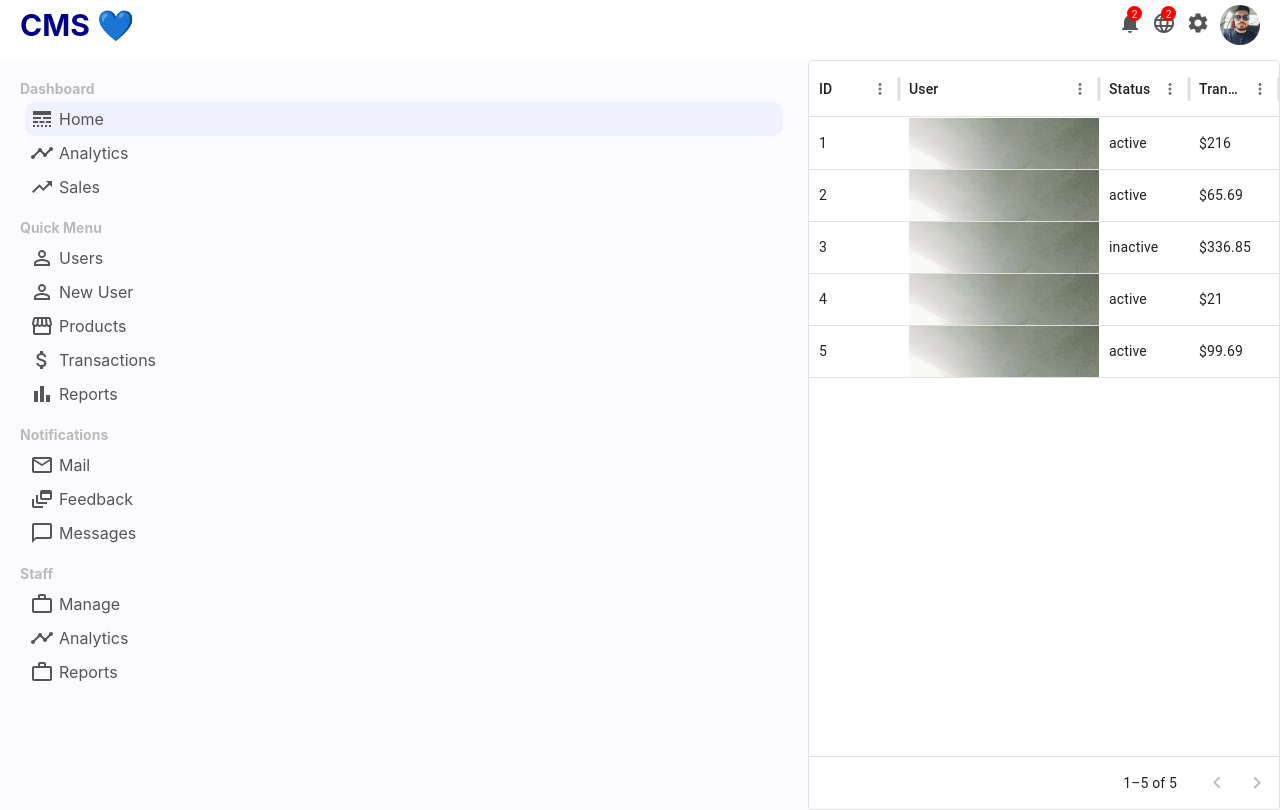
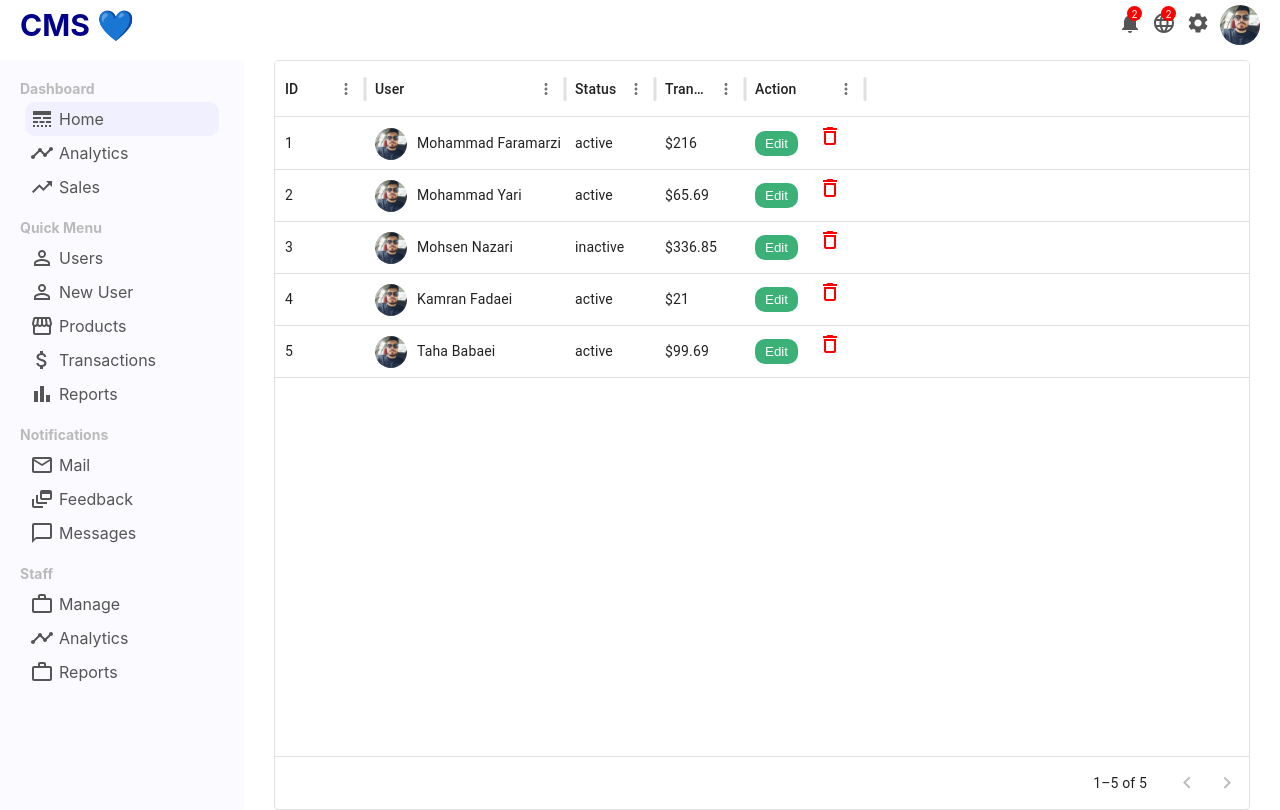
Before and after one commit to mohammadfaramarzi1/react-cms-course, a React (Create React App) app: page /users in a window 1280 px wide. Built offline with nearby package versions, Linux system fonts and the light colour scheme.

Commit message:
feat - style: style UserList.css and handle logic DeleteUser

```diff
--- a/src/pages/UsersList/UsersList.css
+++ b/src/pages/UsersList/UsersList.css
@@ -0,0 +1,40 @@
+.userlist {
+    flex: 4;
+    padding: 0 30px;
+}
+
+.userlist__user {
+    display: flex;
+    align-items: center;
+}
+
+.userlist__img {
+    width: 32px;
+    height: 32px;
+    border-radius: 50%;
+    -webkit-border-radius: 50%;
+    -moz-border-radius: 50%;
+    -ms-border-radius: 50%;
+    -o-border-radius: 50%;
+    margin-right: 10px;
+    object-fit: cover;
+}
+
+.userlist__edit {
+    border: none;
+    border-radius: 10px;
+    -webkit-border-radius: 10px;
+    -moz-border-radius: 10px;
+    -ms-border-radius: 10px;
+    -o-border-radius: 10px;
+    padding: 5px 10px;
+    color: #fff;
+    background-color: #3bb077;
+    margin-right: 20px;
+    cursor: pointer;
+}
+
+.userlist__delete {
+    color: red;
+    cursor: pointer;
+}
--- a/src/pages/UsersList/UsersList.jsx
+++ b/src/pages/UsersList/UsersList.jsx
@@ -1,5 +1,6 @@
 import { useState } from "react";
 import { DataGrid } from "@mui/x-data-grid";
+import DeleteOutlineIcon from "@mui/icons-material/DeleteOutline";
 
 import { userRows } from "../../datas";
 
@@ -8,6 +9,10 @@ import { Link } from "react-router-dom";
 
 function UsersList() {
   const [userDatas, setUserDatas] = useState(userRows);
+
+  const userDelete = (userID) => {
+    setUserDatas(userDatas.filter((user) => user.id !== userID));
+  };
 
   const columns = [
     {
@@ -21,7 +26,7 @@ function UsersList() {
       width: 200,
       renderCell: (params) => {
         return (
-          <Link to="/">
+          <Link to="/" className="link">
             <div className="userlist__user">
               <img
                 src={params.row.avatar}
@@ -44,10 +49,28 @@ function UsersList() {
       headerName: "Transaction",
       width: 90,
     },
+    {
+      field: "action",
+      headerName: "Action",
+      renderCell: (params) => {
+        return (
+          <>
+            <Link to={`/user/${params.row.id}`} className="link">
+              <button className="userlist__edit">Edit</button>
+            </Link>
+            <DeleteOutlineIcon
+              className="userlist__delete"
+              onClick={() => userDelete(params.row.id)}
+            />
+          </>
+        );
+      },
+      width: 120,
+    },
   ];
 
   return (
-    <div>
+    <div className="userlist">
       <DataGrid
         rows={userDatas}
         columns={columns}
```
